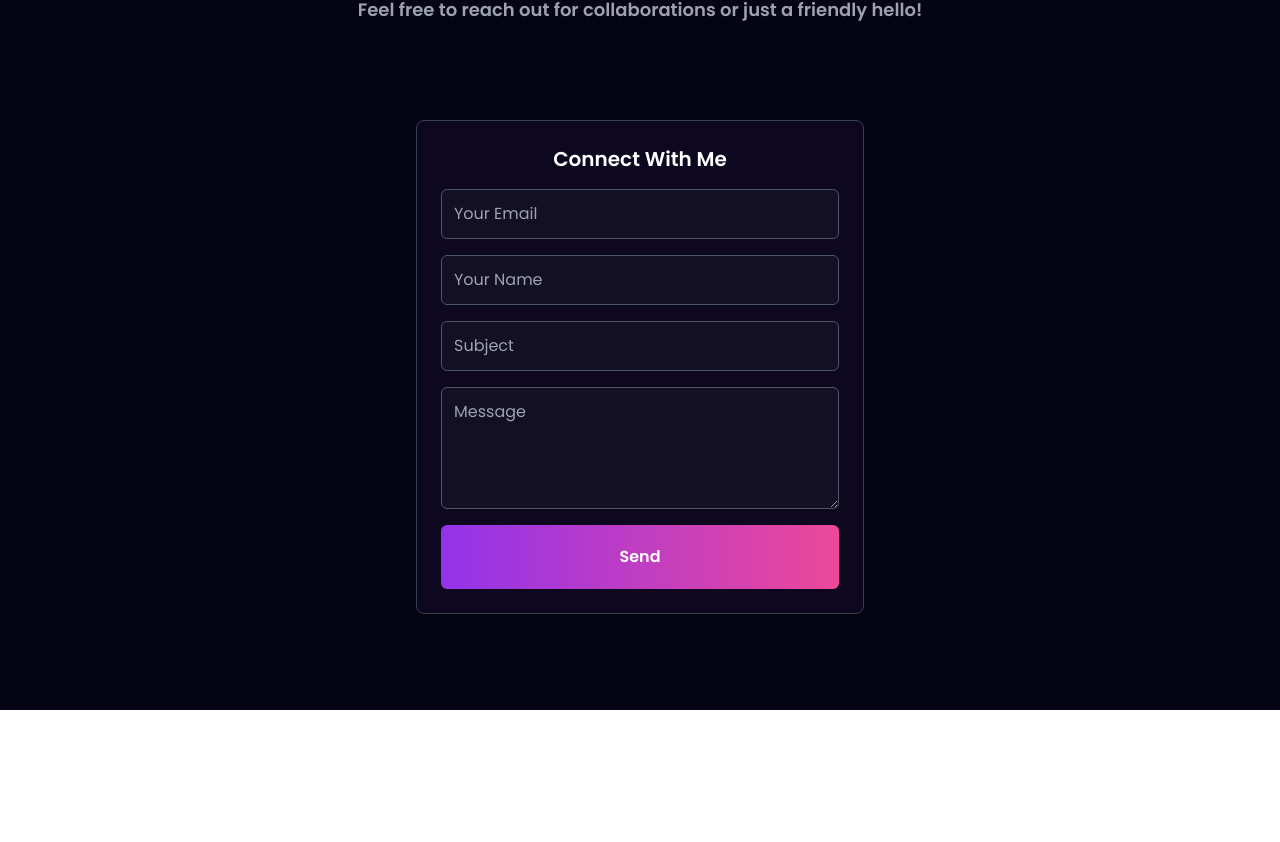
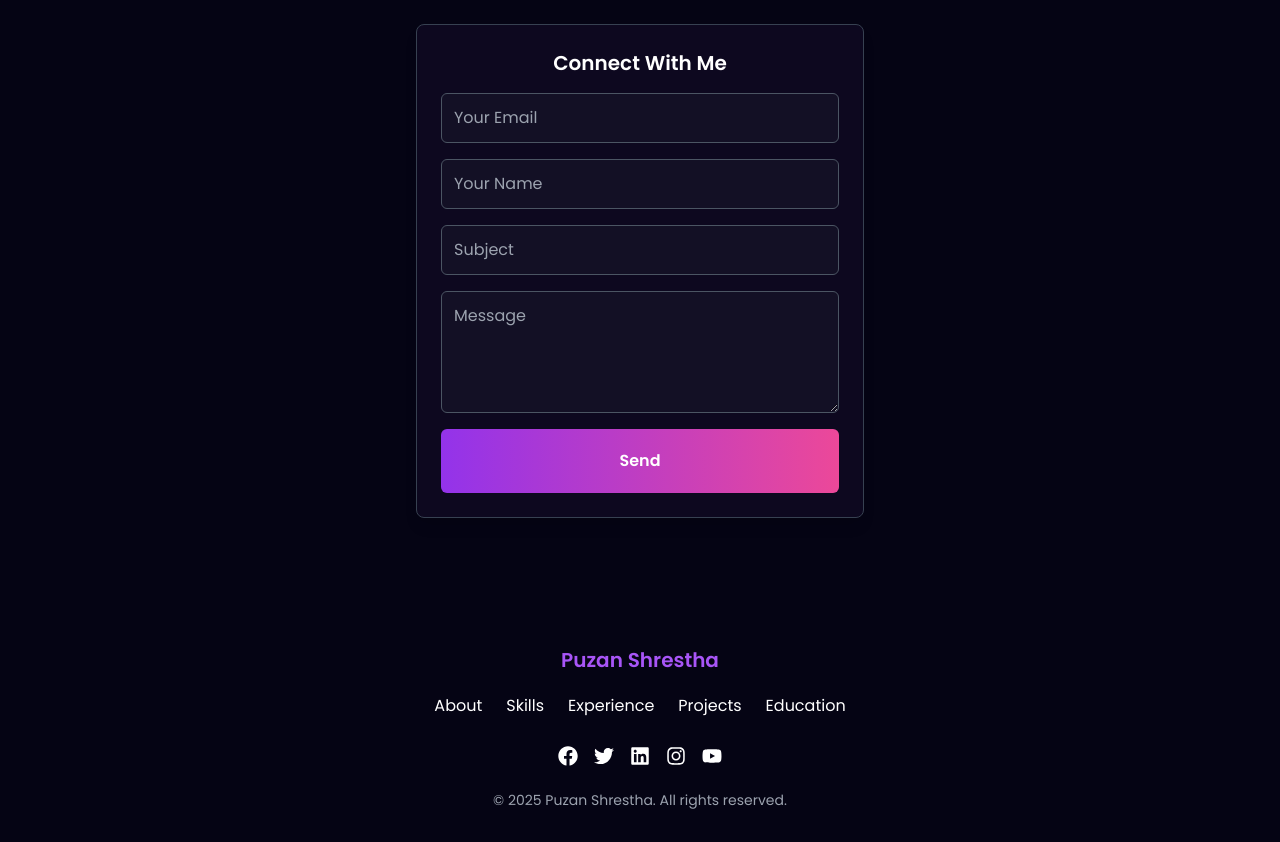
Before and after one commit to Ramesh-stha/NewProjectPortfolio, a React (Vite) app: page / in a window 1280 px wide. Shown: the part 5898-6740 px from the top of the page. Before the commit the page ends 6608 px from the top, so only its background shows below. Built offline with nearby package versions, Linux system fonts and the light colour scheme.

Commit message:
adding final footer

```diff
--- a/src/Constant.js
+++ b/src/Constant.js
@@ -158,6 +158,6 @@ export const EducationInfo = [
     grade: "75%(ongoing)",
     desc: "Currently pursuing a Bachelor's degree in Computer Engineering, focusing on software development, algorithms, and computer systems",
     degree:
-      "Bachelor of Science in Computer Science and Information Technology(BSC.csit)",
+      "Bachelor (BSC.csit)",
   },
 ];
--- a/src/components/footer/Footer.jsx
+++ b/src/components/footer/Footer.jsx
@@ -1,11 +1,69 @@
-import React from 'react'
+import React from "react";
+import { FaFacebook, FaTwitter, FaLinkedin, FaInstagram, FaYoutube } from "react-icons/fa";
 
 const Footer = () => {
+  // Smooth scroll function
+  const handleScroll = (sectionId) => {
+    const section = document.getElementById(sectionId);
+    if (section) {
+      section.scrollIntoView({ behavior: "smooth" });
+    }
+  };
+
   return (
-    <div>
+    <footer className="text-white py-8 px-[12vw] md:px-[7vw] lg:px-[20vw]">
+      <div className="container mx-auto text-center">
+        {/* Name / Logo */}
+        <h2 className="text-xl font-semibold text-purple-500">Puzan Shrestha</h2>
 
-    </div>
-  )
-}
+        {/* Navigation Links - Responsive */}
+        <nav className="flex flex-wrap justify-center space-x-4 sm:space-x-6 mt-4">
+          {[
+            { name: "About", id: "about" },
+            { name: "Skills", id: "skills" },
+            { name: "Experience", id: "experience" },
+            { name: "Projects", id: "work" },
+            { name: "Education", id: "education" },
+          ].map((item, index) => (
+            <button
+              key={index}
+              onClick={() => handleScroll(item.id)}
+              className="hover:text-purple-500 text-sm sm:text-base my-1"
+            >
+              {item.name}
+            </button>
+          ))}
+        </nav>
 
-export default Footer
+        {/* Social Media Icons - Responsive */}
+        <div className="flex flex-wrap justify-center space-x-4 mt-6">
+          {[
+            { icon: <FaFacebook />, link: "https://www.facebook.com/pujan.shrestha.96558" },
+            { icon: <FaTwitter />, link: "" },
+            { icon: <FaLinkedin />, link: "https://www.linkedin.com/in/puzan-shrestha-618282348/" },
+            { icon: <FaInstagram />, link: "" },
+            { icon: <FaYoutube />, link: "" },
+
+          ].map((item, index) => (
+            <a
+              key={index}
+              href={item.link}
+              target="_blank"
+              rel="noopener noreferrer"
+              className="text-xl hover:text-purple-500 transition-transform transform hover:scale-110"
+            >
+              {item.icon}
+            </a>
+          ))}
+        </div>
+
+        {/* Copyright Text */}
+        <p className="text-sm text-gray-400 mt-6">
+          © 2025 Puzan Shrestha. All rights reserved.
+        </p>
+      </div>
+    </footer>
+  );
+};
+
+export default Footer;
```
